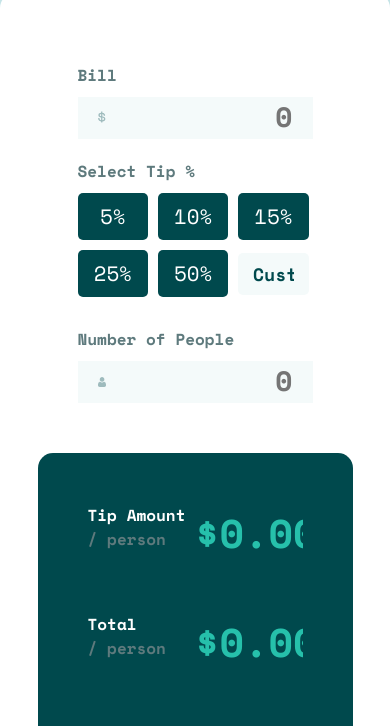
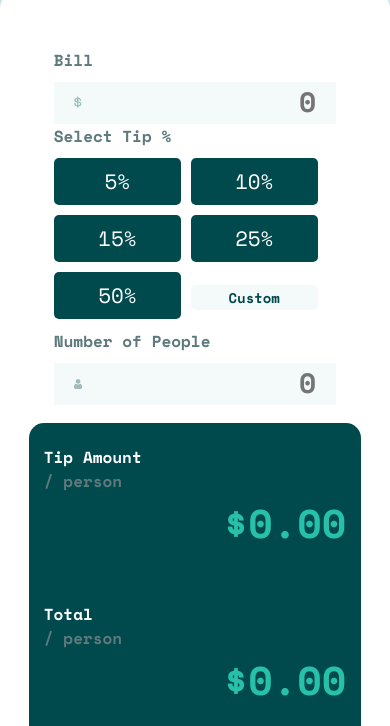
Before and after one commit to Priscilla-Rojas/tip-calculator, a plain HTML site: page index.html in a window 390 px wide. Shown: the part 118-844 px from the top of the page. Drawn offline with nearby package versions, Linux system fonts and the light colour scheme.

Commit message:
modificaciones esteticas

```diff
--- a/style.css
+++ b/style.css
@@ -121,11 +121,12 @@ main article{
     background-color: var(--Light-grayish-cyan);
 }
 .calculator .porcentaje .custom{
-    font-size: 18px;
+    font-size: 14px;
     font-weight: 700;
     background-color: var(--Light-grayish-cyan);
     color: var(--cian-very-dark) ;
     border: none;
+    padding: 2px
 }
 .calculator .porcentaje .custom::placeholder{
     color: var(--cian-very-dark) ;
@@ -200,12 +201,30 @@ main article{
     border: none;
     cursor: pointer;
 }
-@media (max-width: 519px) {
-    main article{
-        width: 90%;
+@media (max-width: 768px){
+    .display div,
+    .display form{
+        padding: 10px;
+    }
+    .display input{
+        width: 100%;
+    }
+    .calculator .porcentaje input {
+        padding: 8px;
     }
 }
-@media (max-width: 320px) {
+@media (max-width: 550px) {
+    main article{
+        width: 95%;
+    }
+    .container article,
+    .display div,
+    .display form{
+        padding: 5px;
+    }
+
+}
+@media (max-width: 400px) {
     .calculator .porcentaje input{
         width: 45%;
     }
@@ -216,4 +235,7 @@ main article{
         height: 100%;
         padding-bottom: 10px;
     }
+    .display input{
+        width: 100%;
+    }
 }
```
Also changed, not shown: index.html (+1 -1 lines).
